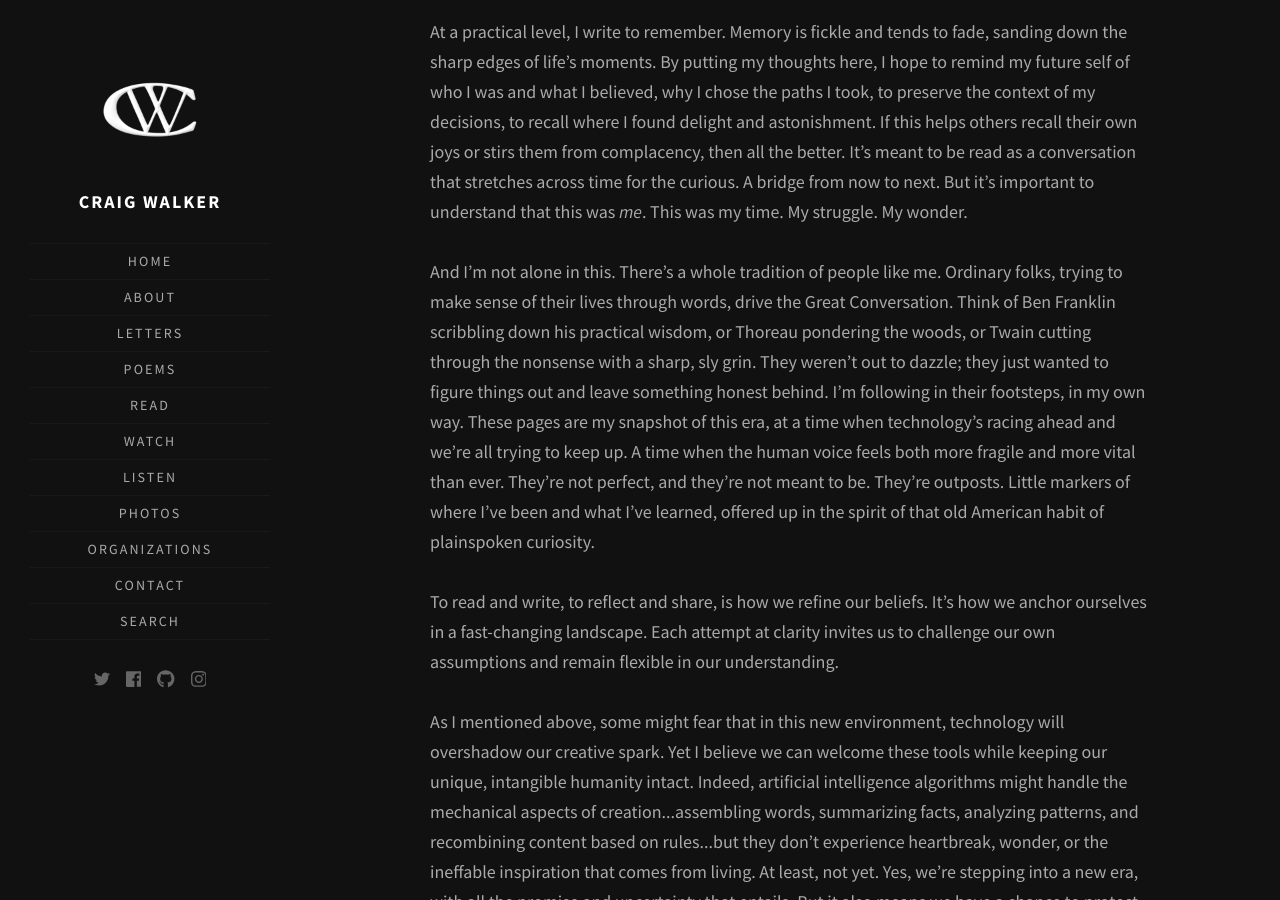
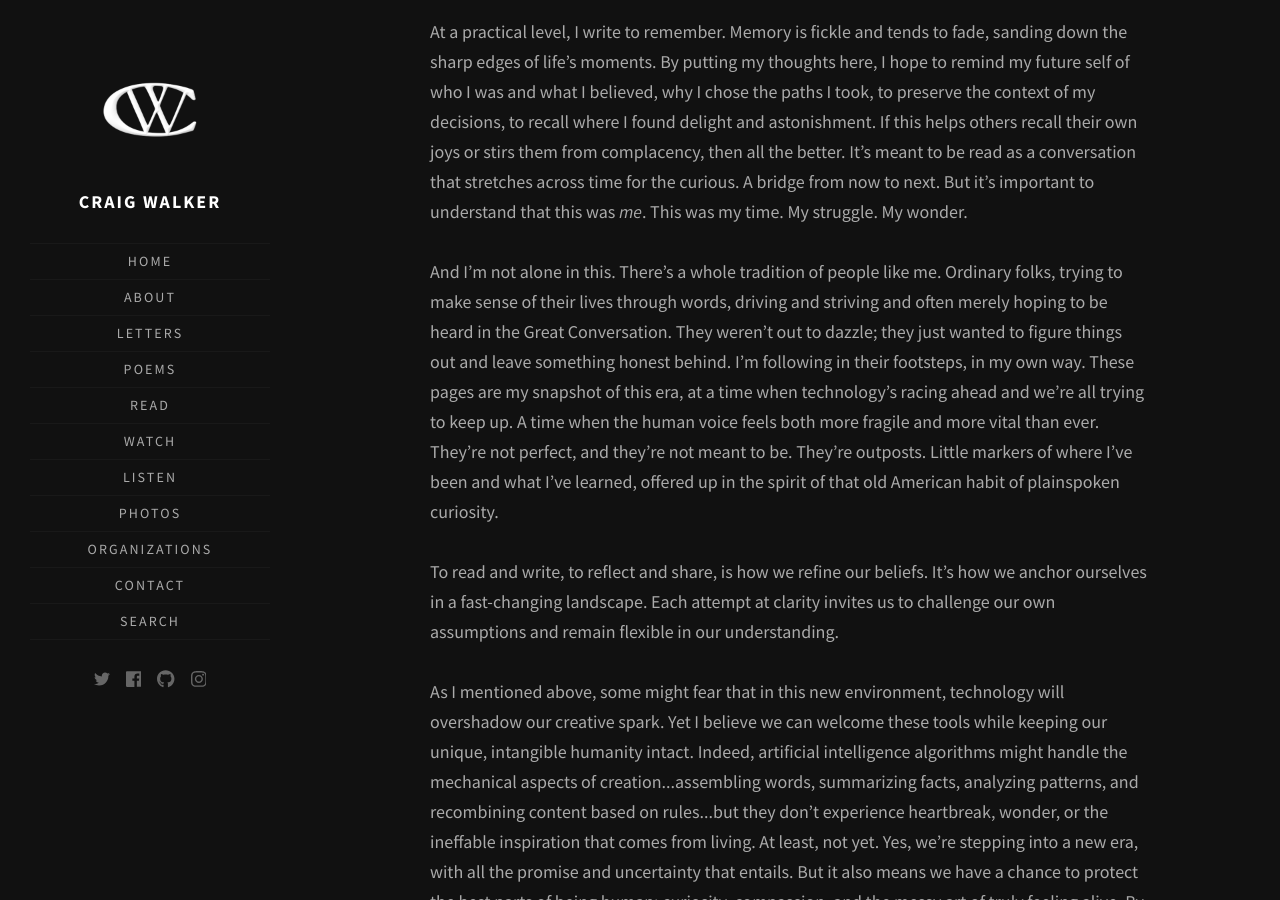
Before and after one commit to walkercraig/walkercraig, a Jekyll site: the page built from about-this-site.html, in a window 1280 px wide and 900 px high, scrolled down 2503 px. Built offline with Jekyll 4.4.1, drawn with Linux system fonts in a browser that asks for light colours; some web fonts are replaced.

Commit message:
Update about-this-site.html

```diff
--- a/about-this-site.html
+++ b/about-this-site.html
@@ -23,7 +23,7 @@ title: About This Site
     <p>I hope my words spark something in you. I hope you carry it onward. I hope you light the next candle.</p>
     <p>But if what you read here falls short of your expectations for cosmic wisdom, remember that much of my purpose is personal. Writing, speaking, and conversation have always felt magical. Words give form to thoughts, a miniature echo of creation itself, born from the primordial. “Let there be light…” as they say. “I am…” The Word may be humanity’s greatest gift to the machine.</p>
     <p>At a practical level, I write to remember. Memory is fickle and tends to fade, sanding down the sharp edges of life’s moments. By putting my thoughts here, I hope to remind my future self of who I was and what I believed, why I chose the paths I took, to preserve the context of my decisions, to recall where I found delight and astonishment. If this helps others recall their own joys or stirs them from complacency, then all the better. It’s meant to be read as a conversation that stretches across time for the curious. A bridge from now to next. But it’s important to understand that this was <i>me</i>. This was my time. My struggle. My wonder.</p>
-    <p>And I’m not alone in this. There’s a whole tradition of people like me. Ordinary folks, trying to make sense of their lives through words, drive the Great Conversation. Think of Ben Franklin scribbling down his practical wisdom, or Thoreau pondering the woods, or Twain cutting through the nonsense with a sharp, sly grin. They weren’t out to dazzle; they just wanted to figure things out and leave something honest behind. I’m following in their footsteps, in my own way. These pages are my snapshot of this era, at a time when technology’s racing ahead and we’re all trying to keep up. A time when the human voice feels both more fragile and more vital than ever. They’re not perfect, and they’re not meant to be. They’re outposts. Little markers of where I’ve been and what I’ve learned, offered up in the spirit of that old American habit of plainspoken curiosity.</p>
+    <p>And I’m not alone in this. There’s a whole tradition of people like me. Ordinary folks, trying to make sense of their lives through words, driving and striving and often merely hoping to be heard in the Great Conversation. They weren’t out to dazzle; they just wanted to figure things out and leave something honest behind. I’m following in their footsteps, in my own way. These pages are my snapshot of this era, at a time when technology’s racing ahead and we’re all trying to keep up. A time when the human voice feels both more fragile and more vital than ever. They’re not perfect, and they’re not meant to be. They’re outposts. Little markers of where I’ve been and what I’ve learned, offered up in the spirit of that old American habit of plainspoken curiosity.</p>
     <p>To read and write, to reflect and share, is how we refine our beliefs. It’s how we anchor ourselves in a fast-changing landscape. Each attempt at clarity invites us to challenge our own assumptions and remain flexible in our understanding.</p>
     <p>As I mentioned above, some might fear that in this new environment, technology will overshadow our creative spark. Yet I believe we can welcome these tools while keeping our unique, intangible humanity intact. Indeed, artificial intelligence algorithms might handle the mechanical aspects of creation...assembling words, summarizing facts, analyzing patterns, and recombining content based on rules...but they don’t experience heartbreak, wonder, or the ineffable inspiration that comes from living. At least, not yet. Yes, we’re stepping into a new era, with all the promise and uncertainty that entails. But it also means we have a chance to protect the best parts of being human: curiosity, compassion, and the messy art of truly feeling alive. By recording our hopes and hesitations, maybe we can pass on this spark to those who follow. In a world of infinite information, perhaps there’s still something special about reading a personal reflection, even if it’s only a whisper in the vast sea of digital noise.</p>
     <p>So if you’re reading this tomorrow or hundreds of years from now, thanks for stopping by. I can’t guess what your time looks like, but I hope these lines catch you somehow. I offer it freely. My thoughts. My love for this strange, wild existence. My belief that our rough-edged voices carry a truth all their own. Maybe you’ll find it in a quiet moment. Maybe when you need it most. I, too, was wide-eyed and fumbling, trying to make sense of it all and wondering what it’s about.</p>
```
